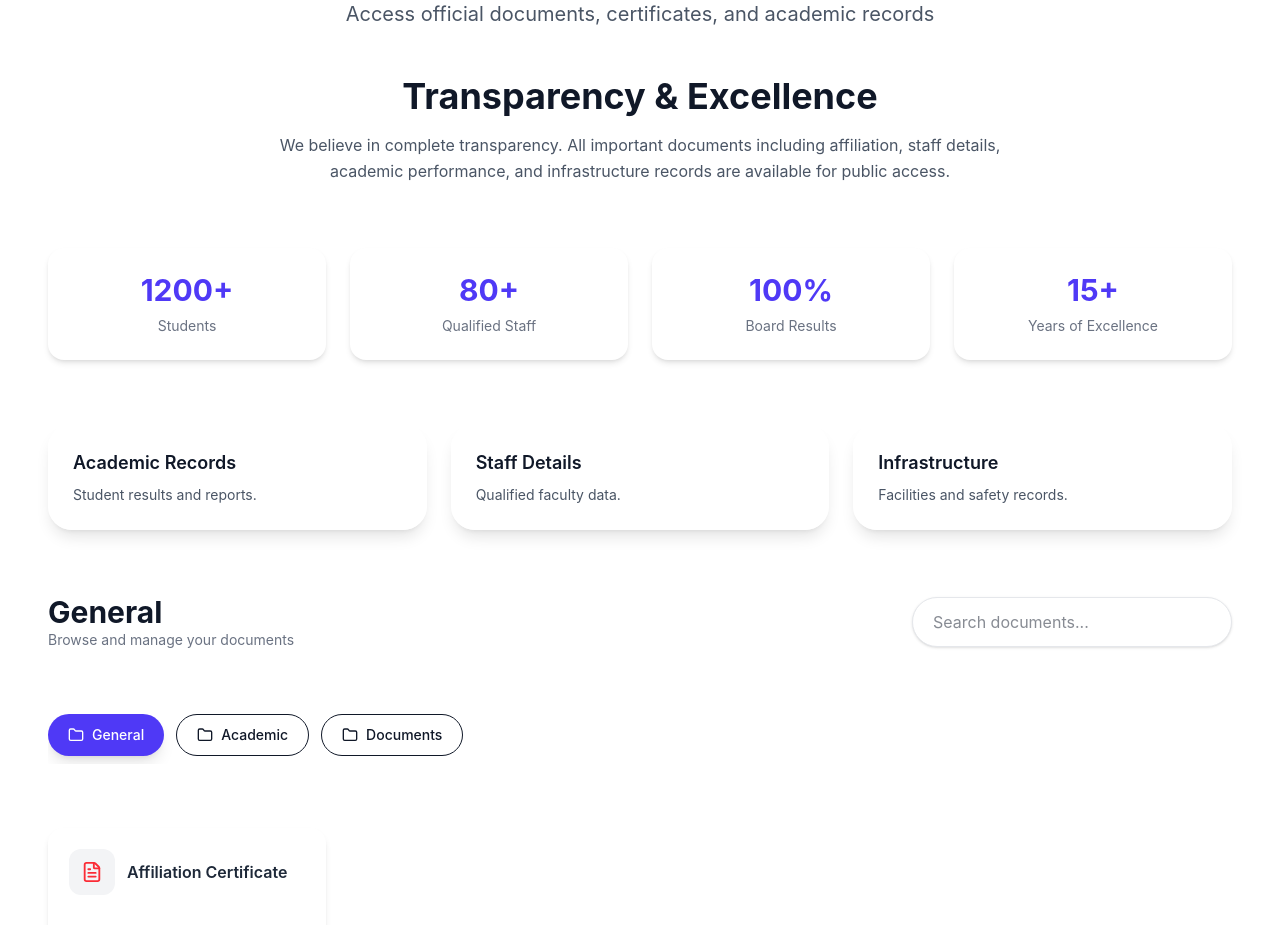
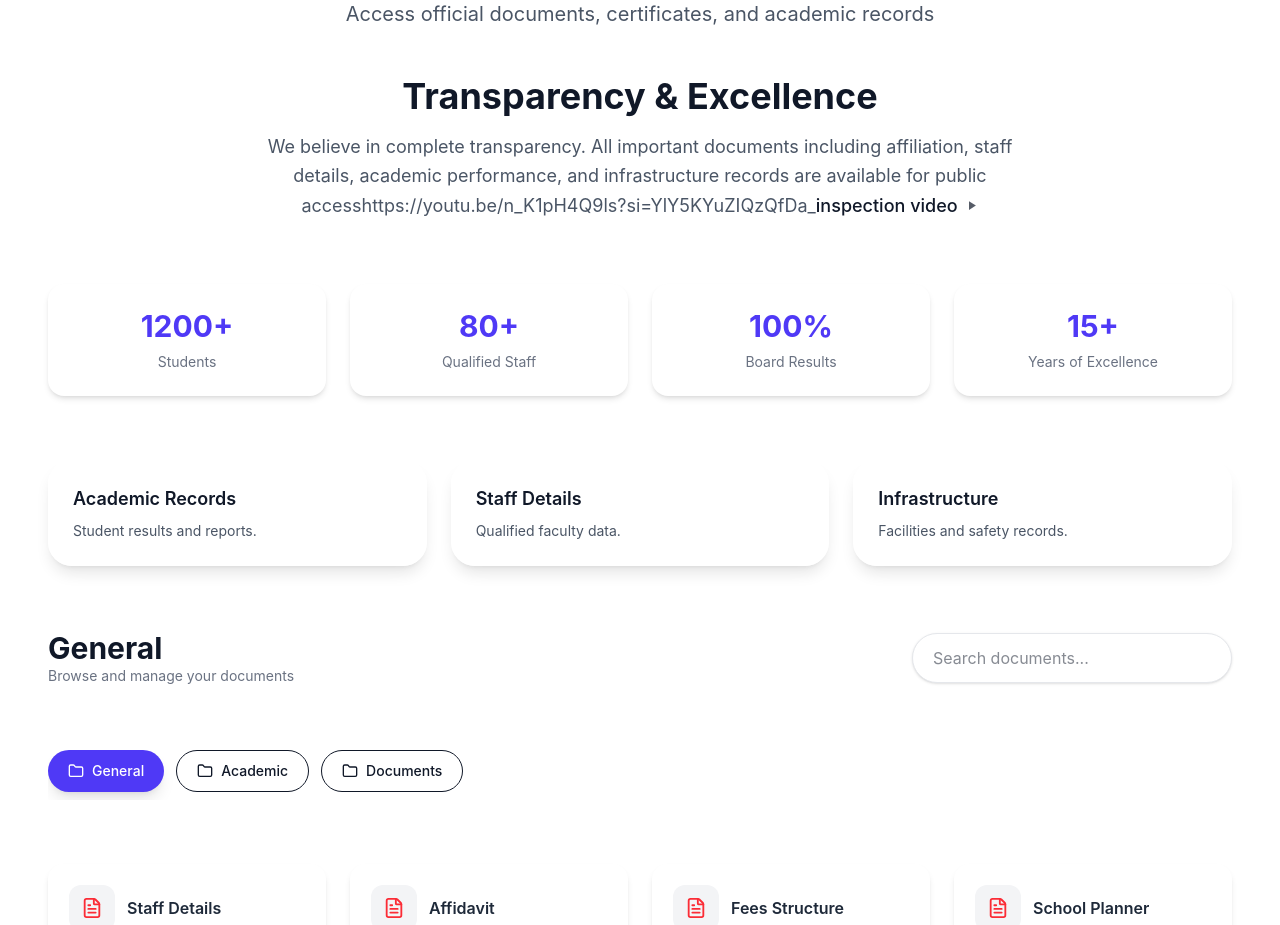
Before and after one commit to shivarawart/Mount-Carmel-School, a React (Vite) app: page /mandatory in a window 1280 px wide. Shown: the part 940-1865 px from the top of the page. Built offline with nearby package versions, Linux system fonts and the light colour scheme.

Commit message:
Initial commit changing and adding new feature

```diff
--- a/src/components/ui/Header.tsx
+++ b/src/components/ui/Header.tsx
@@ -13,7 +13,7 @@ const navLinks = [
   { name: "Facilities", path: "/facilities" },
   { name: "Gallery", path: "/gallery" },
   { name: "Contact", path: "/contact" },
-  {name: "mandatory & Disclosure" , path:  "/mandatory"},
+  {name: "Mandatory Disclosure" , path:  "/mandatory"},
 ];
 
 export default function Header() {
--- a/src/pages/mandatory-disclosure/page.tsx
+++ b/src/pages/mandatory-disclosure/page.tsx
@@ -35,10 +35,26 @@ const data: FolderType[] = [
     name: "General",
     files: [
       {
-        name: "Affiliation Certificate",
+        name: "Staff Details",
         type: "pdf",
-        fileId: "12aQ92ZcGpY6UuWxFzZxtFtkUP7WoKy6e",
-      },
+        fileId: "1eG9mb_V8ld9J2WRduZALG-EOeUkIPRw-",
+      },{
+        name:"Affidavit",
+        type:"pdf",
+        fileId:"1pPjpT-3__Pb-RTrxJqfHz0kKzBPgMglF"
+      },{
+         name:"Fees Structure",
+        type:"pdf",
+        fileId:"1wwbFoUY8CRui-2YidWyQwFXHErytvHG-"
+      },{
+          name:"School Planner",
+        type:"pdf",
+        fileId:"13FHH-M2zRvBkfzYx2FPANWg9XE3ol81c"
+      },{
+         name:"Socity Trust certification",
+        type:"pdf",
+        fileId:"1Rw3GcHKL5FcDPe-FnlVKvGCIenfLGKdb"
+      }
     ],
   },
 
@@ -46,83 +62,80 @@ const data: FolderType[] = [
     name: "Academic",
     files: [
       {
-        name: "Board Result",
-        type: "excel",
-        fileId: "11TdFUktQ8G9XPyQiXRFpxrHfV6wQ0pgc",
+        name: "XII Class Result",
+        type: "pdf",
+        fileId: "11G39bNgW9zCMFgdUhj6YJow9H8_3i5pQ",
       },
       {
-        name: "Board Result 2",
-        type: "excel",
-        fileId: "1GILkdIqv0OaRC1GiYJIUnf8eEAe-ai7c",
+        name: "Result of Board Examination",
+        type: "pdf",
+        fileId: "1ZqpbEdq6sNyTOtMt92pwwukbsmUIEOfL",
       },
-      {
-        name: "Staff Details",
-        type: "excel",
-        fileId: "19BC9Qo08LMm9v02cixARoe5jj0iHblHT",
-      },
-      {
-        name: "Facilities Report",
-        type: "excel",
-        fileId: "1cERVfyT2T4jZLP0i9F8FN9QUh0a5tWx7",
-      },
-      {
-        name: "Academic Planner",
-        type: "doc",
-        fileId: "1GLBmt-AhlmTQnSoICKbKc-rEupEDrQOT",
-      },
+
         ],
       },
-
       {
     name: "Documents",
     files: [
       {
-        name: "School PDF 1",
+        name: "Fire Safety certificate",
         type: "pdf",
-        fileId: "1SOf37hW_vJ9mTWQOkZFOmQ2YLTlYhdsp",
+        fileId: "18BUI-YutYDi3cThOzD80T2_45AXf1n2s",
       },
       {
-        name: "School PDF 2",
+         name: "building certificate",
         type: "pdf",
-        fileId: "1kN4G21ylXh9qN2s2Yvrv24JlfDYSlDnU",
+        fileId: "1UYG1Bczzdfe7jnlpybkGizihR62heLdy",
       },
       {
-        name: "School PDF 3",
+        name: "Hygienic certificate",
         type: "pdf",
-        fileId: "1SDJ49xebPoIczOLmFV2TDgTSfpReLlSw",
+        fileId: "10n0iRDEU56tN72I7ylt_mreZGEMfTyhW",
       },
       {
-        name: "School PDF 4",
+        name: "NOC",
         type: "pdf",
-        fileId: "1JgAQE-ZN8PlzBciZ3Hx66zaF1uBkiCRE",
-      }, {
-        name: "Academics",
+        fileId: "1s5mhHGy1N8rTLLOEoXNEFfO4QjLEJGIo",
+      },{
+         name: "Infrastructure Details",
         type: "pdf",
-        fileId: "1AlrAsNqGPWZ6g6YEqm70FDR9Rz3RVKKG",
+        fileId: "15tzHxqC9BOcxtiVnskKEPQO1z3VOE7MD"
+      },{
+         name: "Affiliation Certificate",
+        type: "pdf",
+        fileId: "15tzHxqC9BOcxtiVnskKEPQO1z3VOE7MD"
       },
       {
-        name: "CBSE Documents",
+        name: "school Report Form 6",
          type: "pdf",
-        fileId: "19JHLtJRxPUomhwKLnw8z3n5-vQN0TE4u",
+        fileId: "1XXjIk5UZgOEliPnKWXE8o2qPSzR3qWAF"
       },
       {
-        name: "General Information",
+         name: "PTA Executive Committeee",
          type: "pdf",
-        fileId: "1RQSGi6t5PBl5G--0-YosDp93lsLgIN2P",
+        fileId: "1DiSN137a9jC1V9G7k8l5cqllCgLUvJBL"
+      },{
+         name: "Management Committee",
+         type: "pdf",
+        fileId: "12cXhnMiFfFz8QsOjyMSqLAzfr0uiqPgh"
+      },{
+         name: "PGT",
+         type: "pdf",
+        fileId: "1WoYOUlMXXrAN_SBCi9vS8xqQ18IRtSUT"
       },
       {
-        name: "XII Board Result",
-        type: "pdf",
-        fileId: "1amx3e2g-yd9KhRl2p7TcZKsq9CdoIqkY",
-      },
-       {
-        name: "Result of Board Examanation",
-        type: "pdf",
-        fileId: "1LYkJuuUPuEWc0MNg5WAPiAojyr9VIXqN",
-      },
+        name:"TGT",
+        type:"pdf",
+        fileId:"1eG9mb_V8ld9J2WRduZALG-EOeUkIPRw-"
+      },{
+        name:"PRT",
+        type:"pdf",
+        fileId:"1LMvbfr9lW6yMfPwhCeeceDOt-E6aw54d"
+      }
 
     ],
   },
+
 ];
 
 
@@ -275,10 +288,29 @@ export default function MandatoryDisclosurePage({
             <h2 className="text-3xl md:text-4xl font-bold mb-4">
               Transparency & Excellence
             </h2>
-            <p className="text-gray-600 leading-relaxed">
+                <p className="text-gray-600 leading-relaxed text-base md:text-lg max-w-3xl">
   We believe in complete transparency. All important documents including
   affiliation, staff details, academic performance, and infrastructure
-              records are available for public access.
+  records are available for public access{"https://youtu.be/n_K1pH4Q9ls?si=YlY5KYuZIQzQfDa_"}
+
+  <a
+    href="https://youtu.be/n_K1pH4Q9ls?si=YlY5KYuZIQzQfDa_"
+    className="inline-flex items-center gap-1.5 text-gray-900 font-medium group transition-all duration-300"
+  >
+    <span className="relative">
+      inspection video
+      <span className="absolute left-0 -bottom-0.5 h-px w-0 bg-black transition-all duration-300 group-hover:w-full" />
+    </span>
+
+    <svg
+      xmlns="http://www.w3.org/2000/svg"
+      viewBox="0 -960 960 960"
+      fill="currentColor"
+      className="w-[15px] h-[15px] opacity-70 transition-transform duration-300 group-hover:scale-110"
+    >
+      <path d="M320-200v-560l440 280-440 280Z" />
+    </svg>
+  </a>
 </p>
           </div>
 
```
Lines whose indentation alone changed are shown as unchanged.
